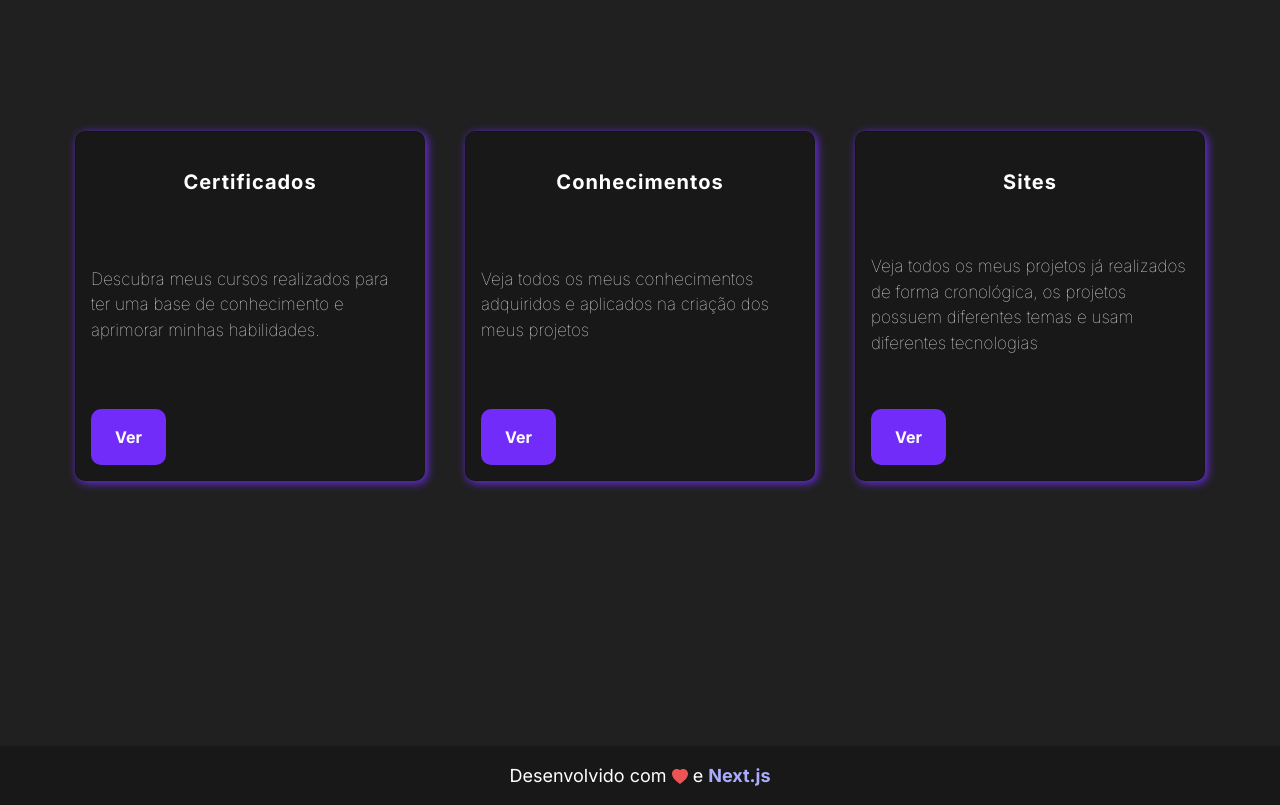
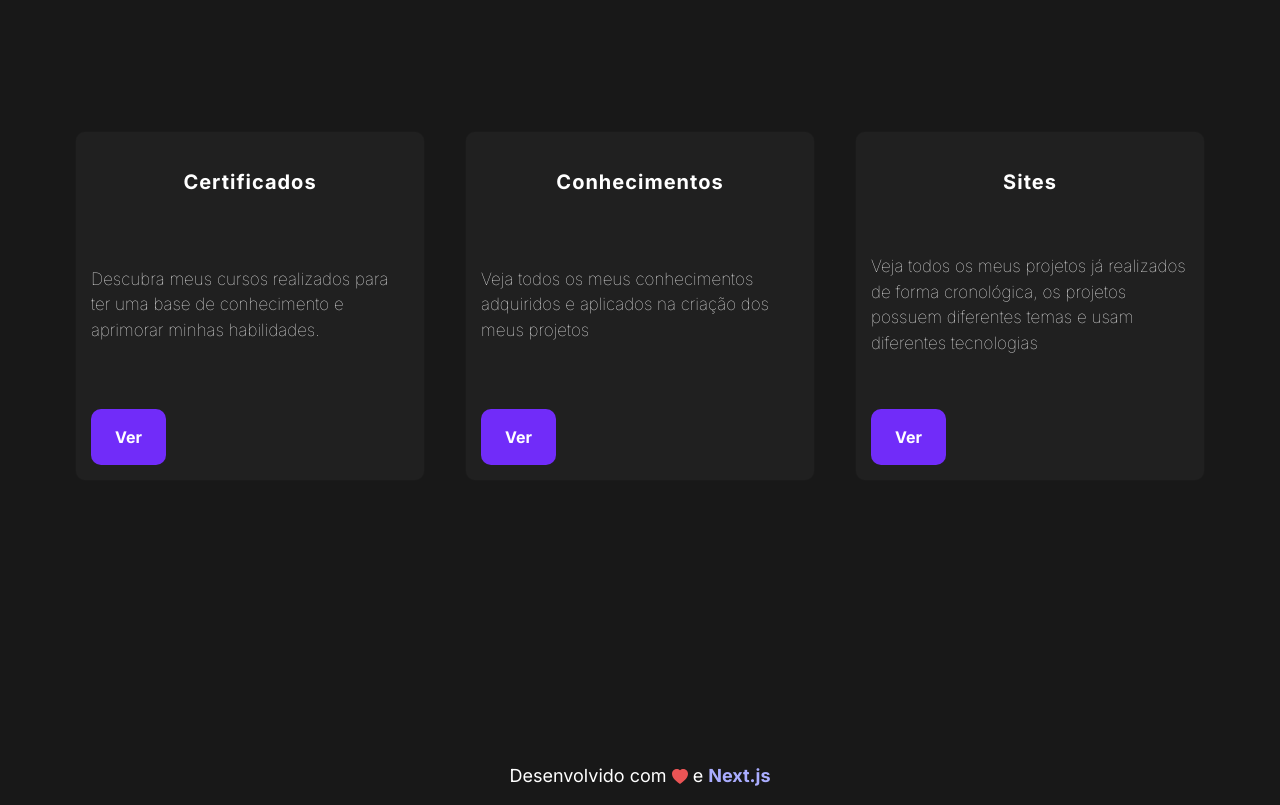
Before and after one commit to victor-kiss/ssik824, a Next.js app: page / in a window 1280 px wide. Shown: the part 1060-1865 px from the top of the page. Built offline with nearby package versions, Linux system fonts and the light colour scheme.

Commit message:
Update globals.css

```diff
--- a/src/app/globals.css
+++ b/src/app/globals.css
@@ -6,7 +6,7 @@
 }
 
 body#bg-dark{
-  background:#202020;
+  background:#181818;
   overflow-x: hidden;
 }
 
@@ -15,7 +15,7 @@ nav.navbar{
   width:auto;
   padding:5px;
   margin-bottom:60px;
-  box-shadow:2px 2px 10px #712CF9;
+  background-color:#202020;
 }
 
 
@@ -128,10 +128,9 @@ div.card{
   width: 350px;
   height: 350px;
   border-radius: 10px;
-  background:#181818;
+  background:#202020;
   padding:15px;
   margin:0 20px;
-  box-shadow:2px 2px 10px #712CF9;
 }
 
 
```
